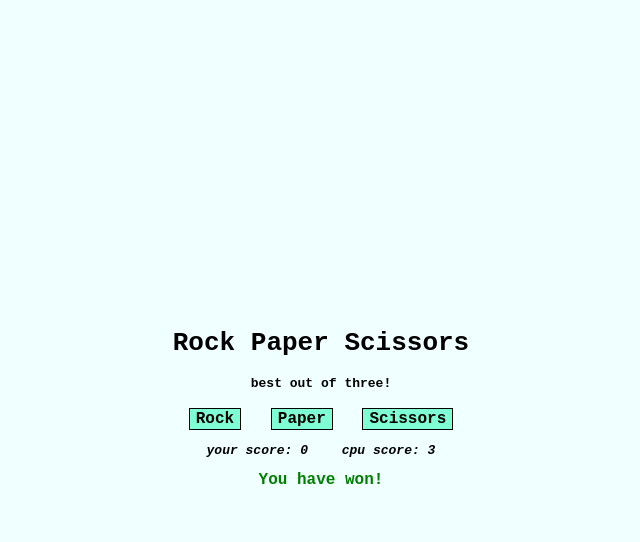
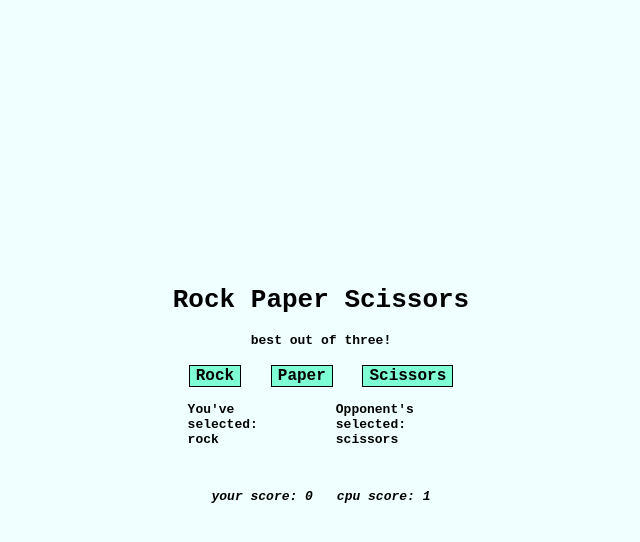
Before and after one commit to pwislowski/rock-paper-scissors-js, a plain HTML site: page index.html in a window 1280 px wide. Both pictures are taken after a click on the button "Rock". Shown: the whole page, without its empty margins (319-959 px from the left). Drawn offline with Linux system fonts and the light colour scheme.

Commit message:
Add button event trigger

```diff
--- a/index.html
+++ b/index.html
@@ -21,6 +21,14 @@
                     <button>Scissors</button>
                 </div>
             </div>
+            <div class="selection">
+                <div class="human-selection">
+                    You've selected:<br><span id="human-choice">-</span>
+                </div>
+                <div class="cpu-selection">
+                    Opponent's selected:<br><span id="cpu-choice">-</span>
+                </div>
+            </div>
             <div class="score">
                 <div class="human-score">
                     <p>your score: <span id="human-score">0</span></p>
--- a/scripts.js
+++ b/scripts.js
@@ -7,28 +7,20 @@ function getComputerChoice() {
     return options[rand].toLowerCase();
 }
 
-function getPlayerSelection() {
-    buttons = document.querySelectorAll("button");
-    buttons.forEach((element) => {
-        element.addEventListener(
-            'click',
-            (e) => {
-                let selection = e.target.textContent.toLowerCase();
-                return selection;
-            }
-        )
-    });
-}
+function playRound(playerSelection, computerSelection) {
+    updateSelection(
+        playerSelection,
+        computerSelection
+      );
 
-function playRound(playerSelection, computerSelection) {
     if (playerSelection == "rock" && computerSelection == "scissors") {
         return true;
-    } else if (playerSelection == "paper" && computerSelection == "rock" ){
+    } else if (playerSelection == "paper" && computerSelection == "rock") {
         return true;
-    } else if (playerSelection == "scissors" && computerSelection == "rock") {
+    } else if (playerSelection == "scissors" && computerSelection == "paper") {
         return true;
     } else if (playerSelection == computerSelection) {
-        playRound(getPlayerSelection(), getComputerChoice());
+        playRound(playerSelection, getComputerChoice());
     } else {
         return false;
     }
@@ -56,9 +48,9 @@ function game(rounds = 3) {
 
     if (player > cpu) {
         announceWinner('human');
+    } else {
+        announceWinner('');
     }
-
-    announceWinner('human');
 
 }
 
@@ -72,7 +64,7 @@ function updateScores(id) {
 function currentScores(id) {
     let score = document.querySelector('#' + id);
 
-    return parseInt(score?.textContent)
+    return parseInt(score?.textContent);
 }
 
 function announceWinner(winner) {
@@ -99,6 +91,70 @@ function announceWinner(winner) {
     );
 }
 
-// ADD FUNCTIONALITY THAT BUTTONS ARE INPUTS
+function getPlayerSelection() {
+    // originally prompt
+    buttons = document.querySelectorAll("button");
+    buttons.forEach((element) => {
+        element.addEventListener(
+            'click',
+            (e) => {
+                let selection = e.target.textContent.toLowerCase();
 
-game();
+                return selection
+            }
+        )
+    });
+}
+
+function updateSelection(human_param, cpu_param) {
+    let spanH = document.querySelector('#human-choice');
+    let spanC = document.querySelector('#cpu-choice');
+
+    spanH.textContent = human_param;
+    spanC.textContent = cpu_param;
+
+}
+
+function main() {
+    let round = 0;
+
+    let human = 0;
+    let cpu = 0;
+
+    const button = document.querySelectorAll("button");
+
+    // game triggered by buttons
+
+    button.forEach(
+        (b) => {
+            b.addEventListener("click", function(e) {
+                round ++;
+                if (round < 4) {
+
+                  let playerSelection = e.target.textContent.toLowerCase();
+                  let cpuSelection = getComputerChoice();
+                  let r = playRound(playerSelection, cpuSelection);
+
+                  if (r) { // human wins
+                    human += 1;
+                    updateScores('human-score');
+                  } else {
+                    cpu += 1;
+                    updateScores('cpu-score');
+                  }
+                }
+
+                if (round == 3) {
+                    if (human > cpu) {
+                        announceWinner('human');
+                    } else {
+                        announceWinner('cpu');
+                    }
+                }
+              });
+        }
+    )
+
+}
+
+main();
--- a/styles.css
+++ b/styles.css
@@ -10,6 +10,7 @@ body {
 
 .content {
     flex: 0 0 1;
+    padding: 5%;
 }
 
 h1, h4 {
@@ -46,8 +47,28 @@ button:hover {
     box-shadow: 0 12px 16px 0 rgba(0,0,0,0.24), 0 17px 50px 0 rgba(0,0,0,0.19);
 }
 
+.selection {
+    display: flex;
+    padding: 5%;
+    justify-content: space-around;
+    width: 100%;
+    gap: 10%;
+}
+
+.selection > div {
+    font-family: monospace;
+    font-weight: bolder;
+}
+
+#human-choice, #cpu-choice {
+    flex: 1;
+    font-style: normal;
+    text-align: center;
+}
+
 .score {
     display: flex;
+    padding: 5%;
     justify-content: space-evenly;
 }
 
```
